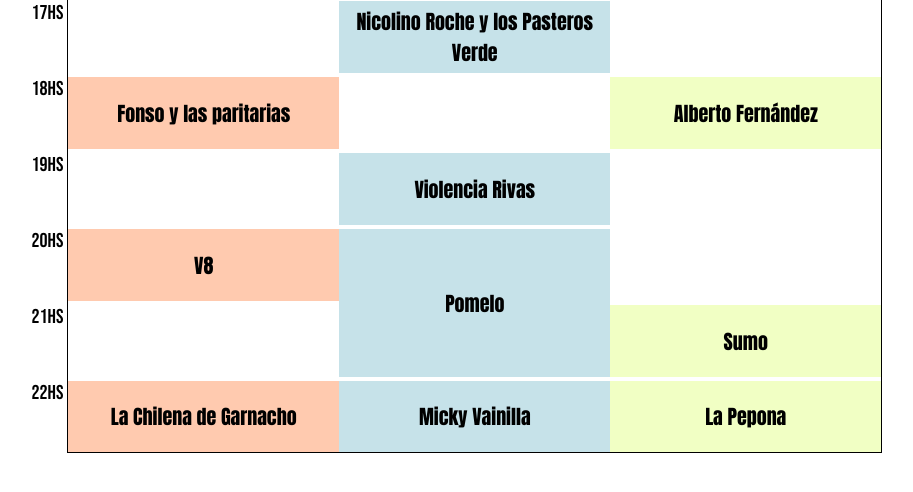
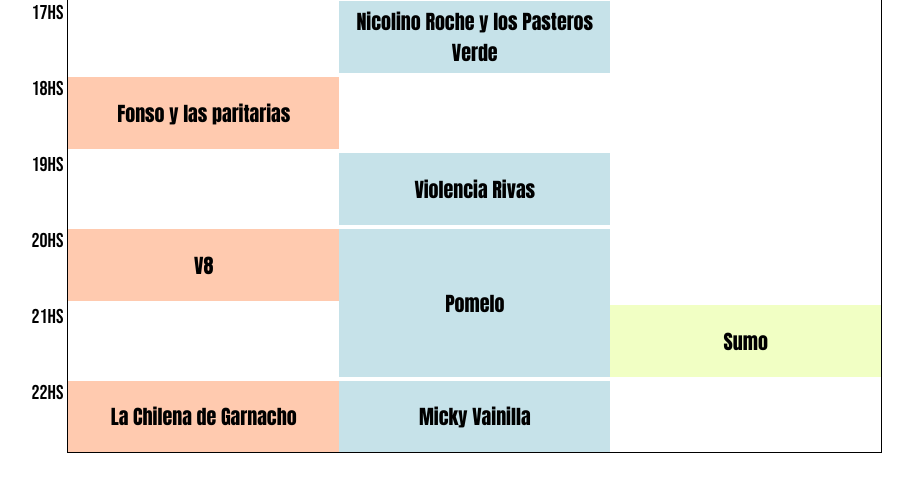
Before and after one commit to LucasBehrend/Mangueras-Musmanno-Rock-Festival, a plain HTML site: page index.html in a window 1280 px wide. Shown: the part 250-742 px from the top of the page, without its empty margins (206-1119 px from the left). Drawn offline with Linux system fonts and the light colour scheme.

Commit message:
elimino la pepona y fernandez

```diff
--- a/index.html
+++ b/index.html
@@ -28,13 +28,11 @@
                 <div class="band indie" style="grid-row-start: 2;">Solista acústico y triste</div>
                 <div class="band huawei" style="grid-row-start: 4;">Fonso y las paritarias</div>
                 <div class="band perri" style="grid-row-start: 5;">Violencia Rivas</div>
-                <div class="band indie" style="grid-row-start: 4;">Alberto Fernández</div>
                 <div class="band huawei" style="grid-row-start: 6;">V8</div>
                 <div class="band perri" style="grid-row: 6 / 8;">Pomelo</div>
                 <div class="band indie" style="grid-row-start: 7;">Sumo</div>
                 <div class="band huawei" style="grid-row-start: 8;">La Chilena de Garnacho</div>
                 <div class="band perri" style="grid-row-start: 8;">Micky Vainilla</div>
-                <div class="band indie" style="grid-row-start: 8;">La Pepona</div>
             </div>
         </div>
     </main>
```
